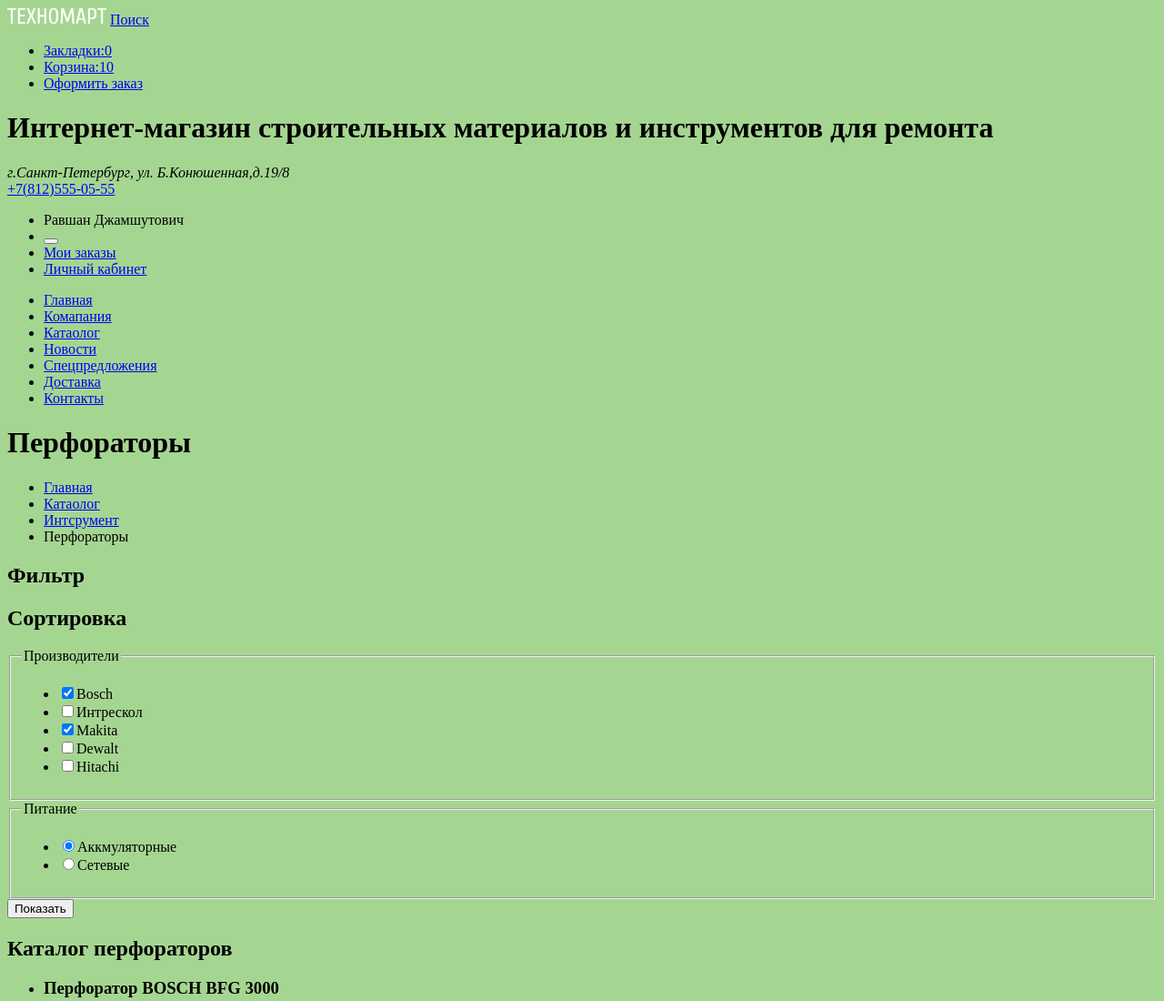
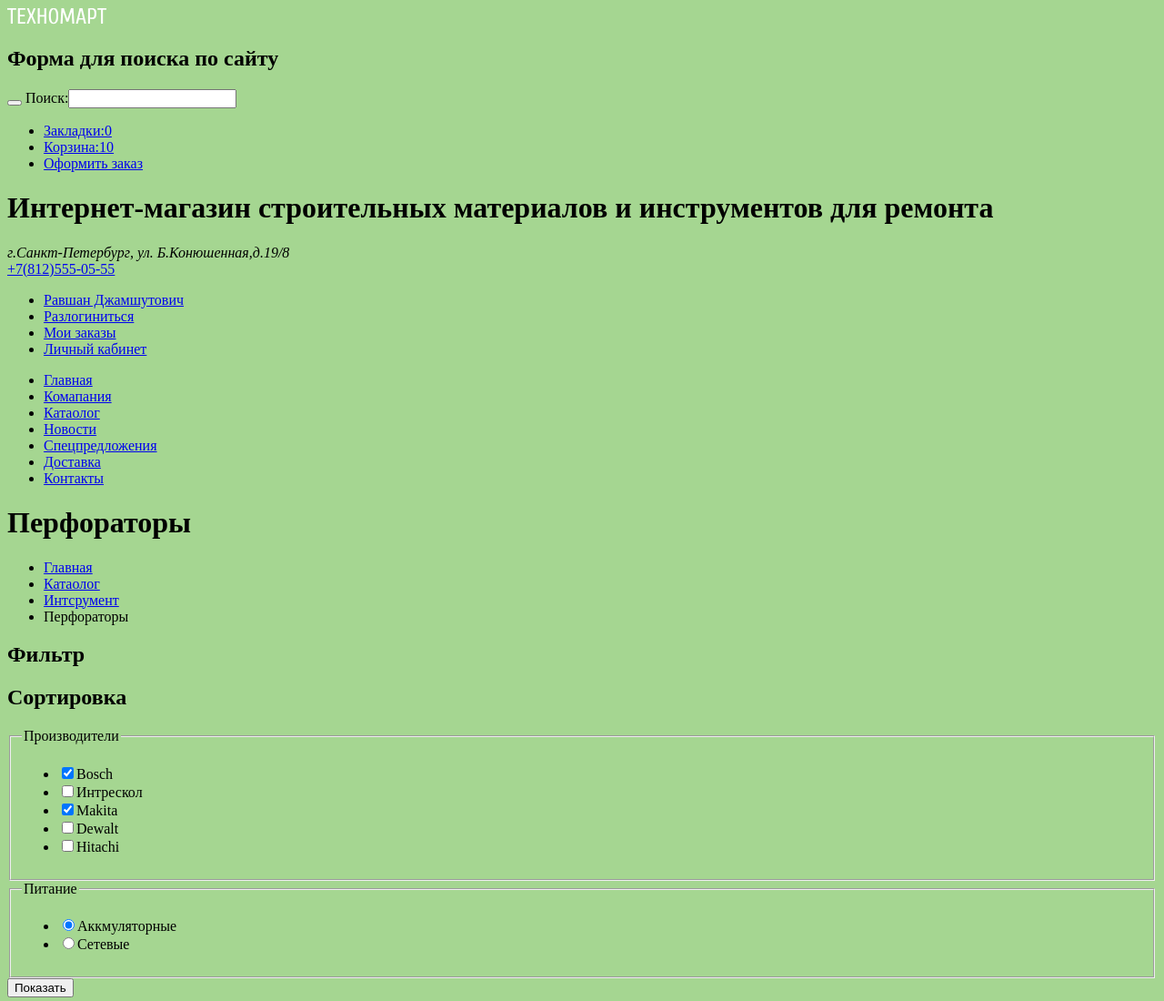
Before and after one commit to NebeLShaman/873825-technomart-25, a plain HTML site: page catalog.html in a window 1280 px wide. Shown: the top 1100 px of the page at 91% size. Drawn offline with Linux system fonts and the light colour scheme.

Commit message:
Поправил в соотвествии с комментариями из git

```diff
--- a/catalog.html
+++ b/catalog.html
@@ -7,7 +7,15 @@
   <body bgcolor="#a5d691">
     <header class="main-header">
       <a class="header-logo" href="index.html"><img src="img/logo-technomart.svg" width="109" height="19" alt="Логотип магазина Техномарт, нажав на который, Вы можете перейти на главную страницу"></a>
-      <a class="search" href="search.html" aria-label="Поиск по сайту">Поиск</a>
+      <h2 class="visually-hidden">Форма для поиска по сайту</h2>
+      <form class="search-form" action="https://echo.htmlacademy.ru" method="post" area-label="Поле для ввода критериев поиска">
+        <p>
+          <label>
+            <button class="button-search" type="submit" area-label="Показать результаты поиска"></button>
+            Поиск:<input type="text" name="search-item">
+          </label>
+        </p>
+      </form>
       <ul class="user-navigation">
         <li class="marker"> <a href="marker.html" area-label="Сохраненные, выбранные ранее товары">Закладки:0</a></li>
         <li class="basket"><a href="basket.html" area-label="Товары, готовые к покупке">Корзина:10</a></li>
@@ -17,8 +25,8 @@
       <address class="head-contacts">г.Санкт-Петербург, ул. Б.Конюшенная,д.19/8</address>
       <a href="tel:+7(812)555-05-55" area-label="Контактный номер телефона">+7(812)555-05-55</a>
       <ul class="personal-area-section">
-        <li class="current-user">Равшан Джамшутович</li>
-        <li class="unlogin-link-user"><button class="button" type="button" area-label="Разлогиниться"></button></li>
+        <li class="current-user"><a href="personal-area.html" area-label="Перейти в личный кабинет">Равшан Джамшутович</a></li>
+        <li class="unlogin-link-user"><a href="nlogin-user.html" area-label="Деавторизовтаься на сайте">Разлогиниться</a></li>
         <li class="order-user"><a href="order-user.html" area-label="Перейти к истории заказов">Мои заказы</a></li>
         <li class="personal-area"><a href="personal-area.html" area-label="Перейти в личный кабинет">Личный кабинет</a></li>
       </ul>
```
Also changed, not shown: index.html (+12 -3 lines).
